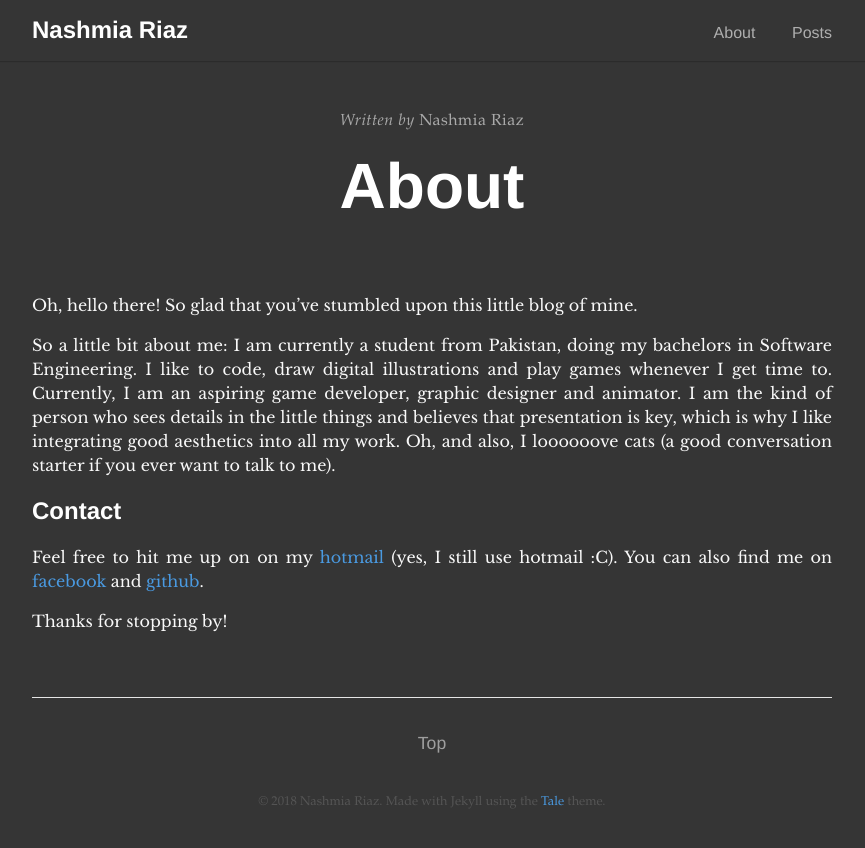
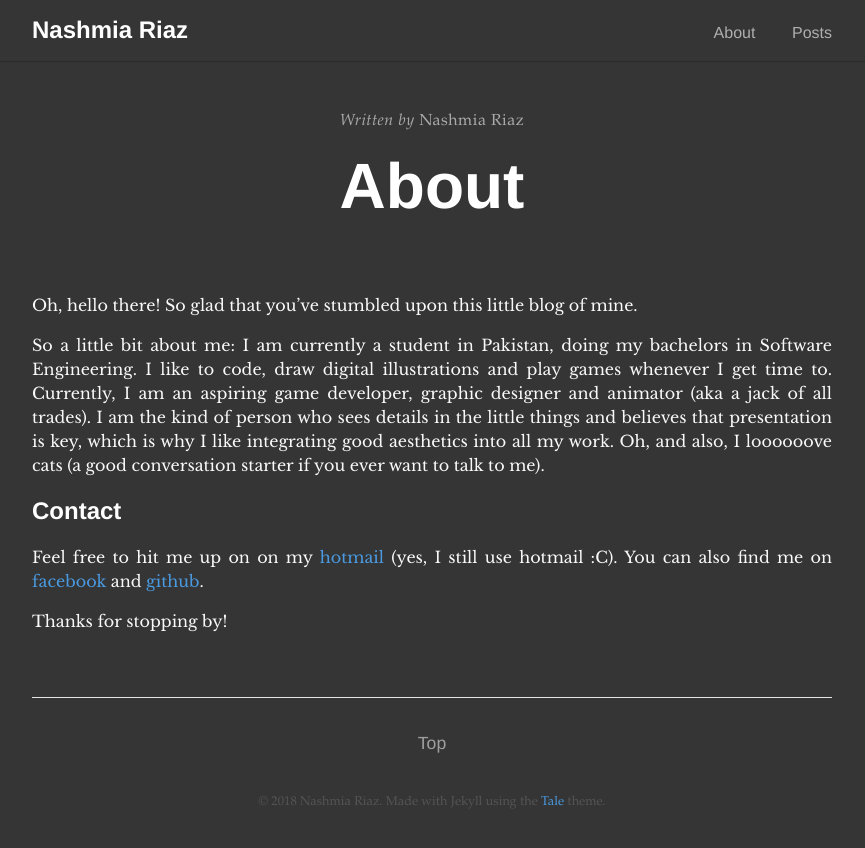
Before and after one commit to nashmia-riaz/Blog, a Jekyll site: the page built from about.md, in a window 1280 px wide. Shown: the top 848 px of the page, without its empty margins (208-1073 px from the left). Built offline with Jekyll 4.4.1, drawn with Linux system fonts in a browser that asks for light colours.

Commit message:
modified about

```diff
--- a/about.md
+++ b/about.md
@@ -7,9 +7,9 @@ permalink: /about/
 
 Oh, hello there! So glad that you've stumbled upon this little blog of mine.
 
-So a little bit about me: I am currently a student from Pakistan, doing my bachelors in Software Engineering. I like to code, draw digital illustrations and play games whenever I get time to. Currently, I am an aspiring game developer, graphic designer and animator. I am the kind of person who sees details in the little things and believes that presentation is key, which is why I like integrating good aesthetics into all my work. Oh, and also, I loooooove cats (a good conversation starter if you ever want to talk to me).
+So a little bit about me: I am currently a student in Pakistan, doing my bachelors in Software Engineering. I like to code, draw digital illustrations and play games whenever I get time to. Currently, I am an aspiring game developer, graphic designer and animator (aka a jack of all trades). I am the kind of person who sees details in the little things and believes that presentation is key, which is why I like integrating good aesthetics into all my work. Oh, and also, I loooooove cats (a good conversation starter if you ever want to talk to me).
 
 ## Contact
-Feel free to hit me up on on my [hotmail](email::nashmia-riaz@hotmail.com) (yes, I still use hotmail :C). You can also find me on [facebook](https://www.facebook.com/NashmiaRiaz) and [github](https://github.com/nashmia-riaz).
+Feel free to hit me up on on my [hotmail](mailto::nashmia-riaz@hotmail.com) (yes, I still use hotmail :C). You can also find me on [facebook](https://www.facebook.com/NashmiaRiaz) and [github](https://github.com/nashmia-riaz).
 
 Thanks for stopping by!
```
